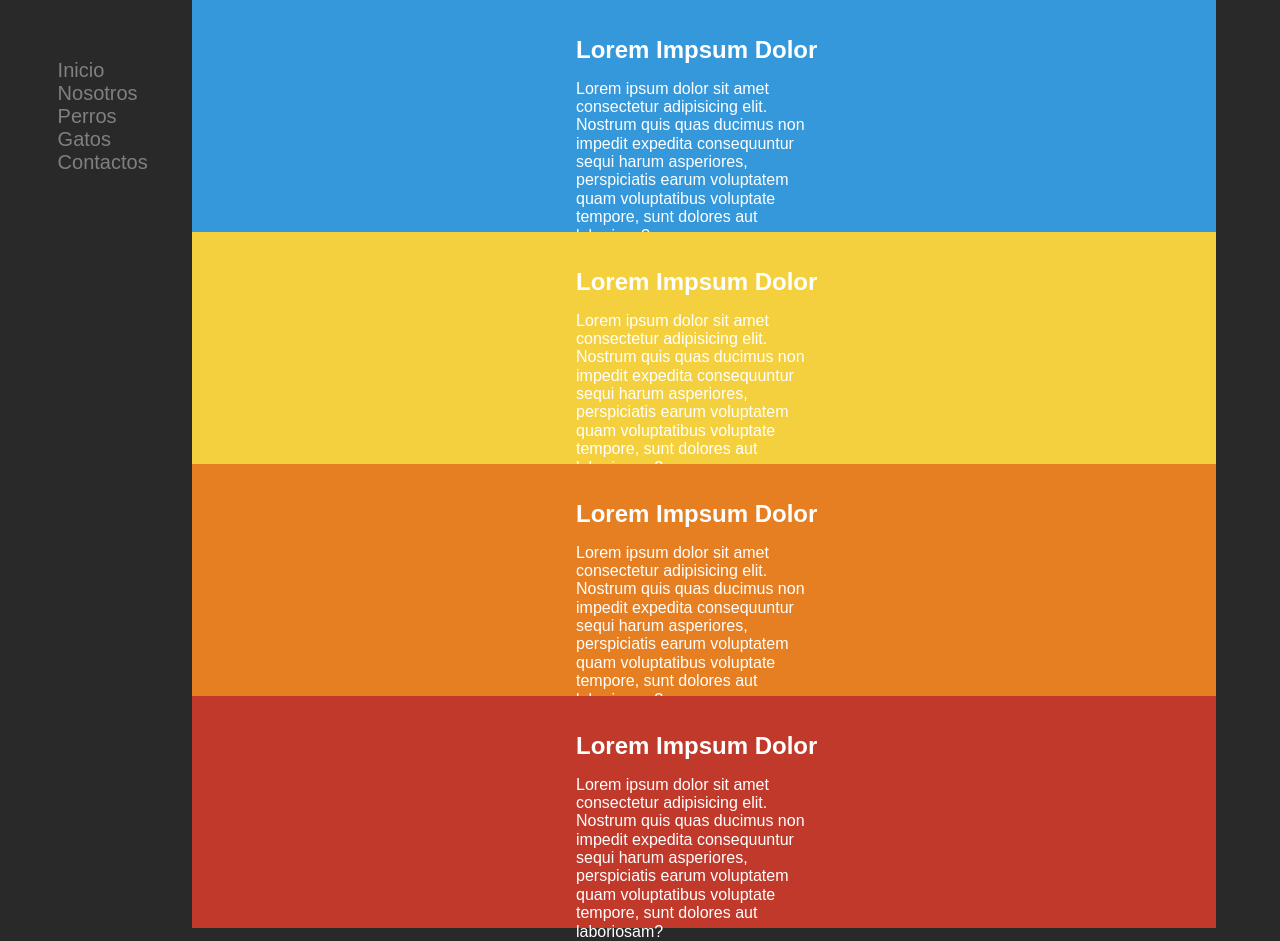
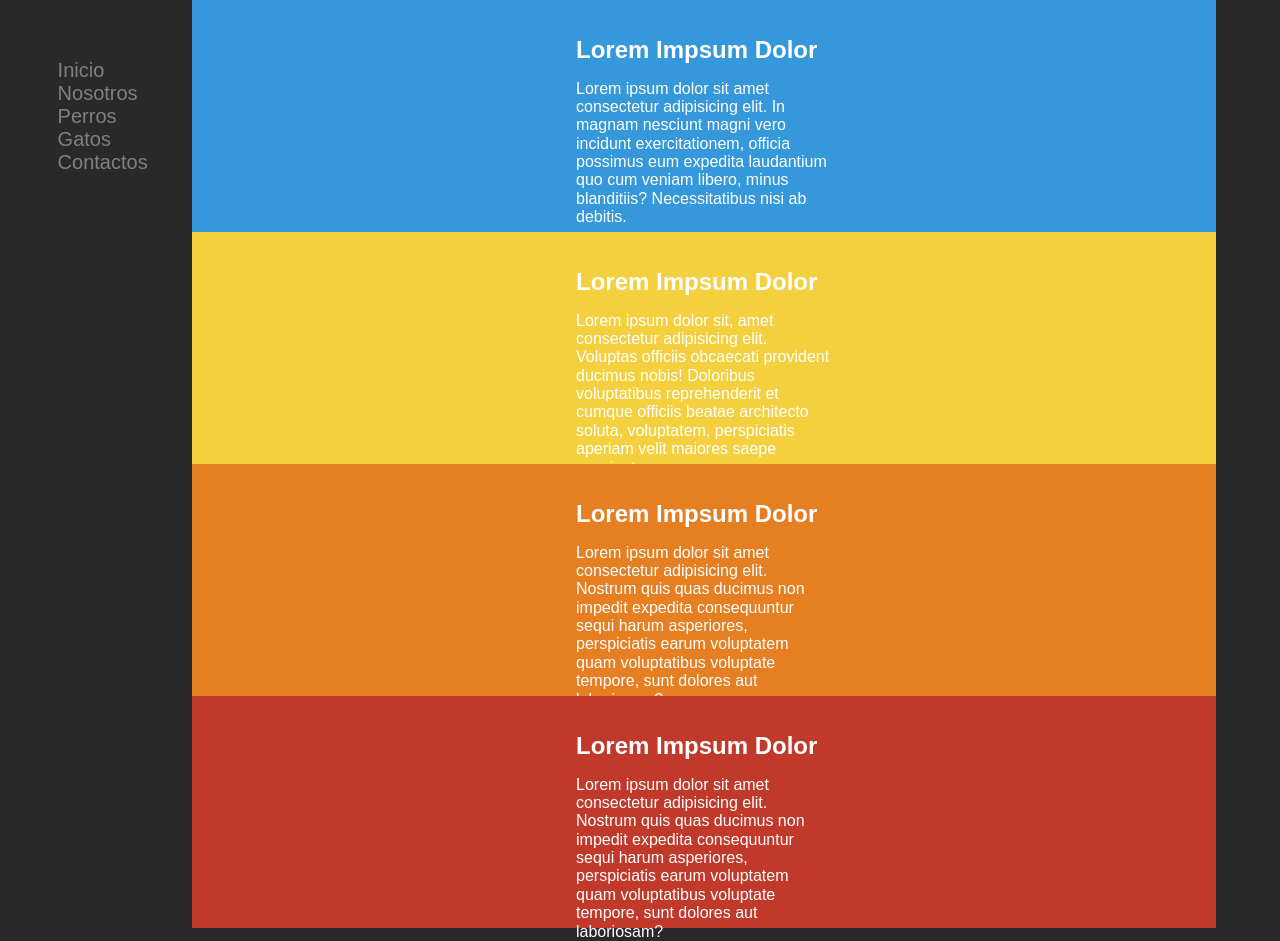
Before and after one commit to GiovanniGonzalezDuoc/Actividad2, a plain HTML site: page index.html in a window 1280 px wide. Drawn offline with Linux system fonts and the light colour scheme.

Commit message:
Conexiones

```diff
--- a/index.html
+++ b/index.html
@@ -19,7 +19,7 @@
         <div class="Dimension-80 celeste">
             <div class="colores">
                 <h2>Lorem Impsum Dolor</h2>
-                <p>Lorem ipsum dolor sit amet consectetur adipisicing elit. Nostrum quis quas ducimus non impedit expedita consequuntur sequi harum asperiores, perspiciatis earum voluptatem quam voluptatibus voluptate tempore, sunt dolores aut laboriosa?</p>
+                <p>Lorem ipsum dolor sit amet consectetur adipisicing elit. In magnam nesciunt magni vero incidunt exercitationem, officia possimus eum expedita laudantium quo cum veniam libero, minus blanditiis? Necessitatibus nisi ab debitis.</p>
             </div>
         </div>
         <div class="Dimension-5"></div>
@@ -29,7 +29,7 @@
         <div class="Dimension-80 amarillo">
             <div class="colores">
                 <h2>Lorem Impsum Dolor</h2>
-                <p>Lorem ipsum dolor sit amet consectetur adipisicing elit. Nostrum quis quas ducimus non impedit expedita consequuntur sequi harum asperiores, perspiciatis earum voluptatem quam voluptatibus voluptate tempore, sunt dolores aut laboriosam?</p>
+                <p>Lorem ipsum dolor sit, amet consectetur adipisicing elit. Voluptas officiis obcaecati provident ducimus nobis! Doloribus voluptatibus reprehenderit et cumque officiis beatae architecto soluta, voluptatem, perspiciatis aperiam velit maiores saepe nesciunt.</p>
             </div>
         </div>
         <div class="Dimension-5"></div>
```
